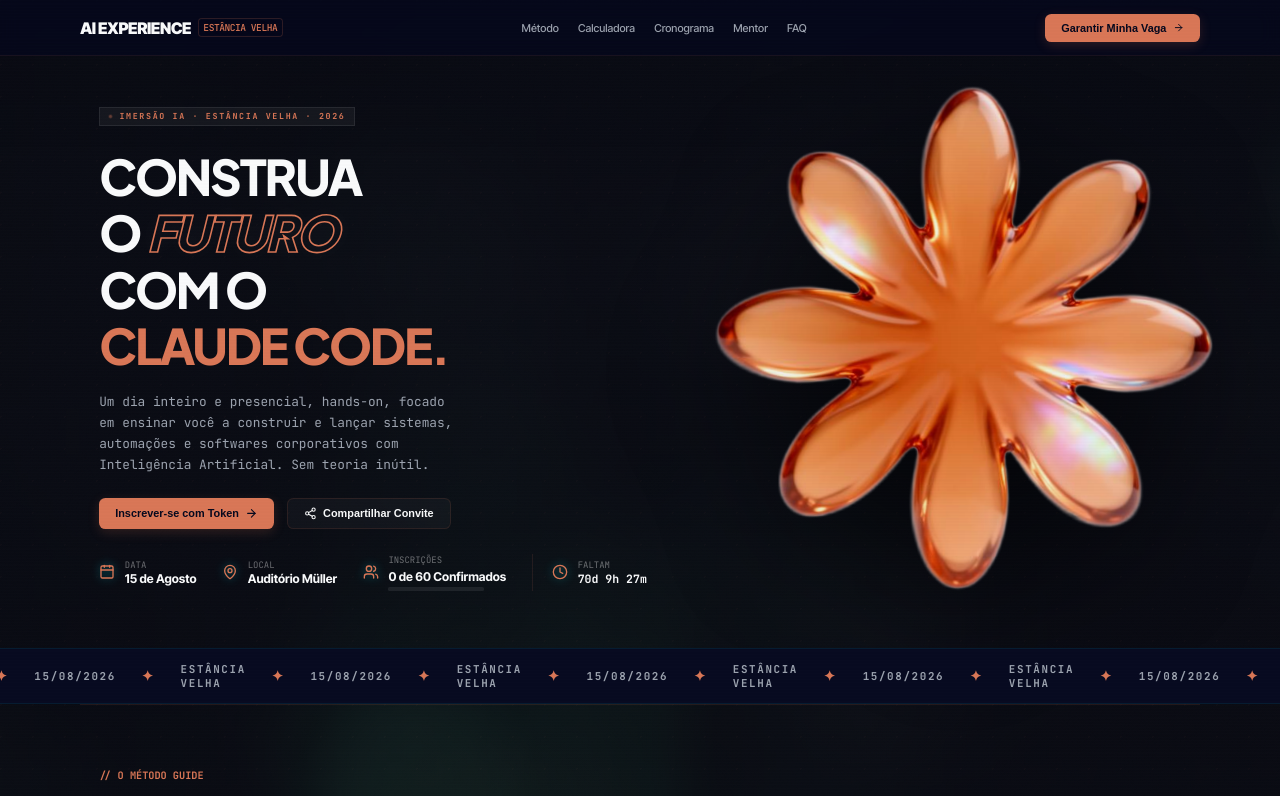
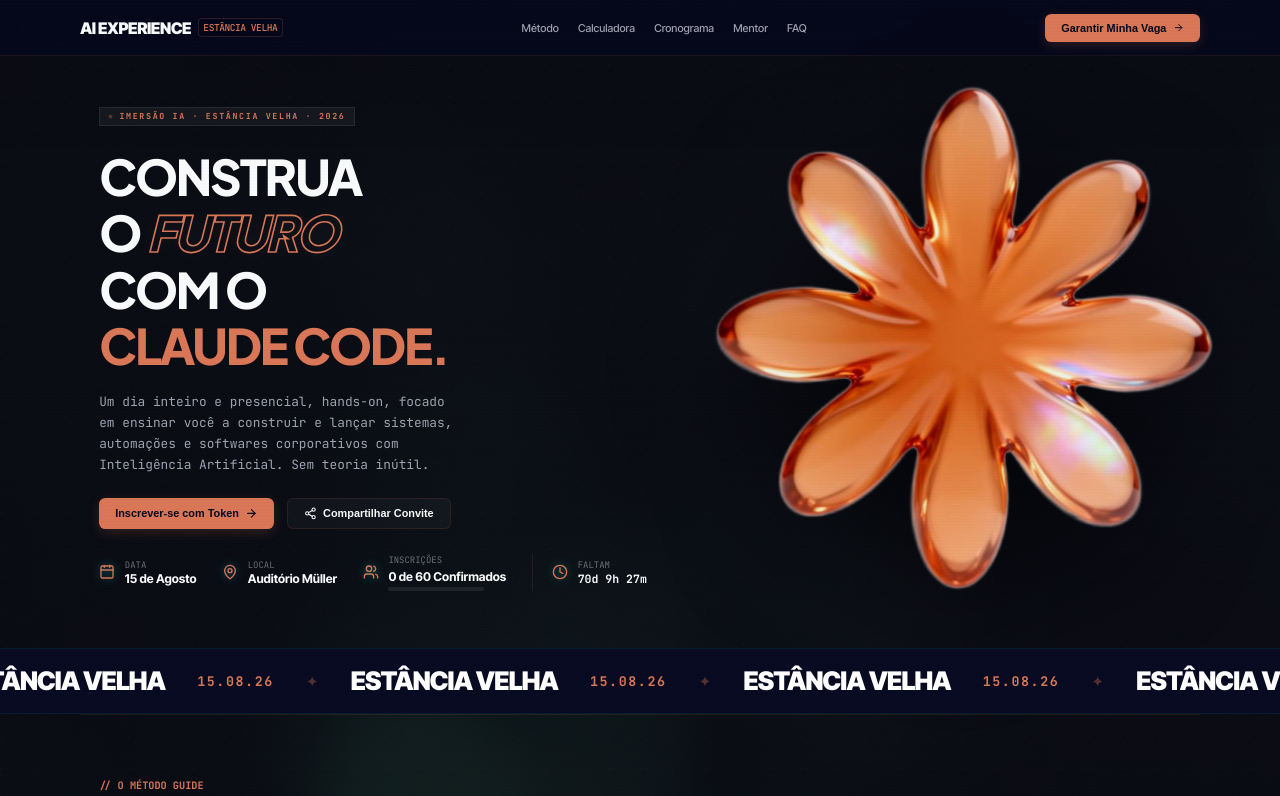
Before and after one commit to bothdudu-png/evento-ia-estancia-velha, a React (Vite) app: page / in a window 1280 px wide. Shown: the top 796 px of the page. Built offline with nearby package versions, Linux system fonts and the light colour scheme.

Commit message:
feat: redesign cities marquee to match gobuilderz spacing and typography

```diff
--- a/src/MarketingLandingPage2.css
+++ b/src/MarketingLandingPage2.css
@@ -1570,7 +1570,7 @@
   background: #080b21;
   border-top: 1px solid rgba(0, 242, 254, 0.08);
   border-bottom: 1px solid rgba(0, 242, 254, 0.08);
-  padding: 16px 0;
+  padding: 24px 0;
   display: flex;
   user-select: none;
   pointer-events: none;
@@ -1582,34 +1582,43 @@
 .mkt2-marquee-track {
   display: flex;
   width: max-content;
-  animation: mkt2-marquee-anim 40s linear infinite;
+  animation: mkt2-marquee-anim 25s linear infinite;
 }
 
 .mkt2-marquee-group {
   display: flex;
   align-items: center;
-  gap: 2rem;
-  padding-right: 2rem;
-}
-
-.mkt2-marquee-item {
-  font-family: 'JetBrains Mono', monospace;
-  font-size: 0.85rem;
-  font-weight: 800;
-  color: var(--muted-fg-b);
-  letter-spacing: 0.15em;
-  display: inline-flex;
-  align-items: center;
-  gap: 2rem;
+  gap: 2.5rem;
+  padding-right: 2.5rem;
+  white-space: nowrap;
+}
+
+.mkt2-marquee-city {
+  font-family: 'Inter Tight', sans-serif;
+  font-size: clamp(1.6rem, 2.5vw, 2.4rem);
+  font-weight: 900;
+  letter-spacing: -0.04em;
+  color: #ffffff;
+  text-transform: uppercase;
+  line-height: 1;
+}
+
+.mkt2-marquee-date {
+  font-family: 'JetBrains Mono', monospace;
+  font-size: clamp(0.9rem, 1.3vw, 1.2rem);
+  font-weight: 700;
+  letter-spacing: 0.12em;
+  line-height: 1;
 }
 
 .mkt2-marquee-dot {
-  color: var(--brand-b);
-  font-size: 1.1rem;
+  color: color-mix(in srgb, var(--brand-b) 35%, transparent);
+  font-size: 1.2rem;
+  line-height: 1;
   transition: color 0.7s cubic-bezier(0.16, 1, 0.3, 1);
 }
 
 @keyframes mkt2-marquee-anim {
   0% { transform: translateX(0); }
-  100% { transform: translateX(-33.333%); }
-}
+  100% { transform: translateX(-50%); }
+}
--- a/src/MarketingLandingPage2.tsx
+++ b/src/MarketingLandingPage2.tsx
@@ -423,14 +423,11 @@
       {/* MARQUEE DECORATIVO — cidade e data do evento */}
       <div className="mkt2-marquee-strip" aria-hidden="true">
         <div className="mkt2-marquee-track">
-          {[...Array(6)].map((_, rep) => (
+          {[...Array(8)].map((_, rep) => (
             <div className="mkt2-marquee-group" key={rep}>
-              {['ESTÂNCIA VELHA', '15/08/2026'].map((item) => (
-                <span className="mkt2-marquee-item" key={item}>
-                  {item}
-                  <span className="mkt2-marquee-dot">✦</span>
-                </span>
-              ))}
+              <span className="mkt2-marquee-city">ESTÂNCIA VELHA</span>
+              <span className="mkt2-marquee-date" style={{ color: currentSlide.color }}>15.08.26</span>
+              <span className="mkt2-marquee-dot">✦</span>
             </div>
           ))}
         </div>
```
